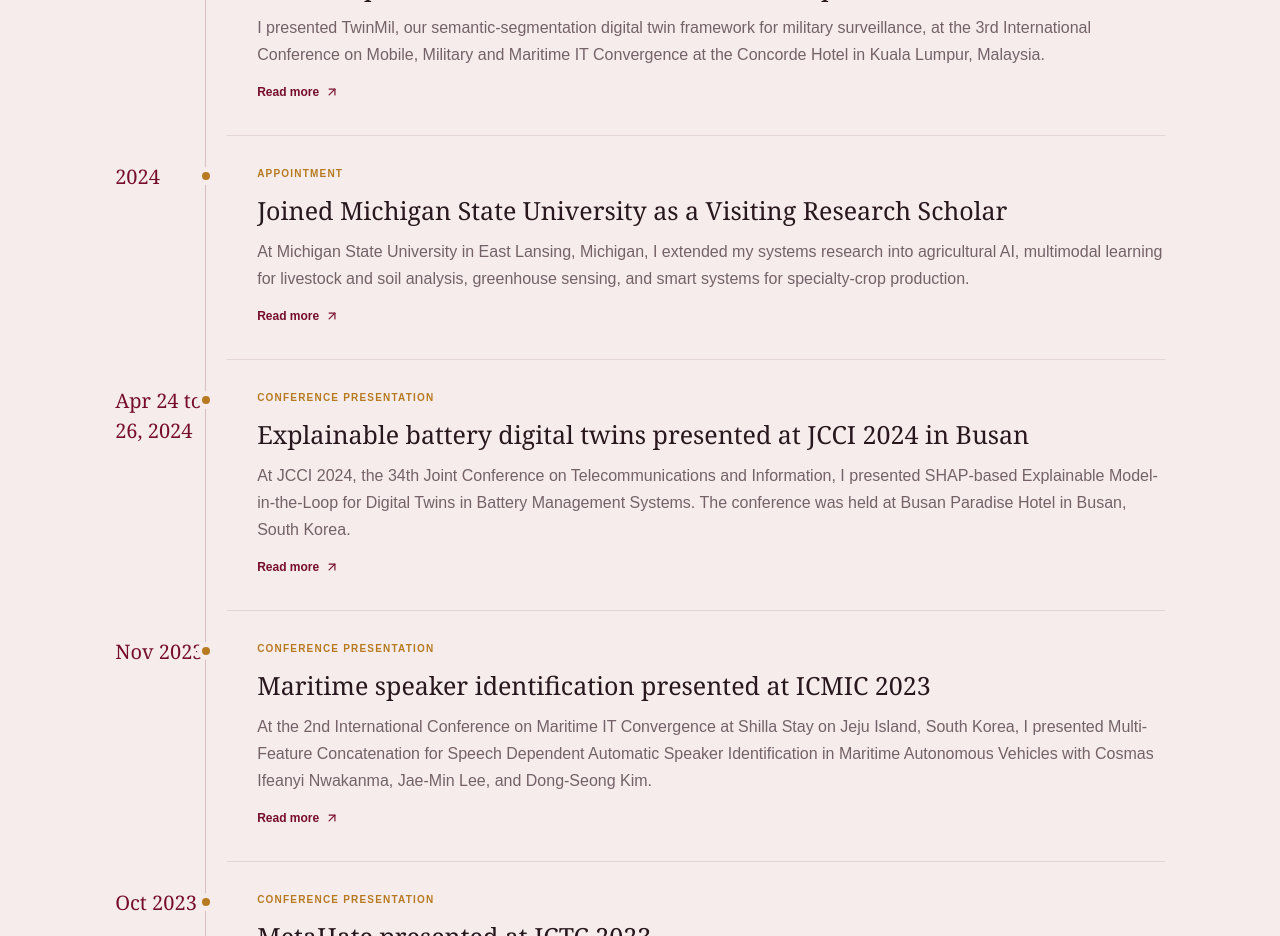
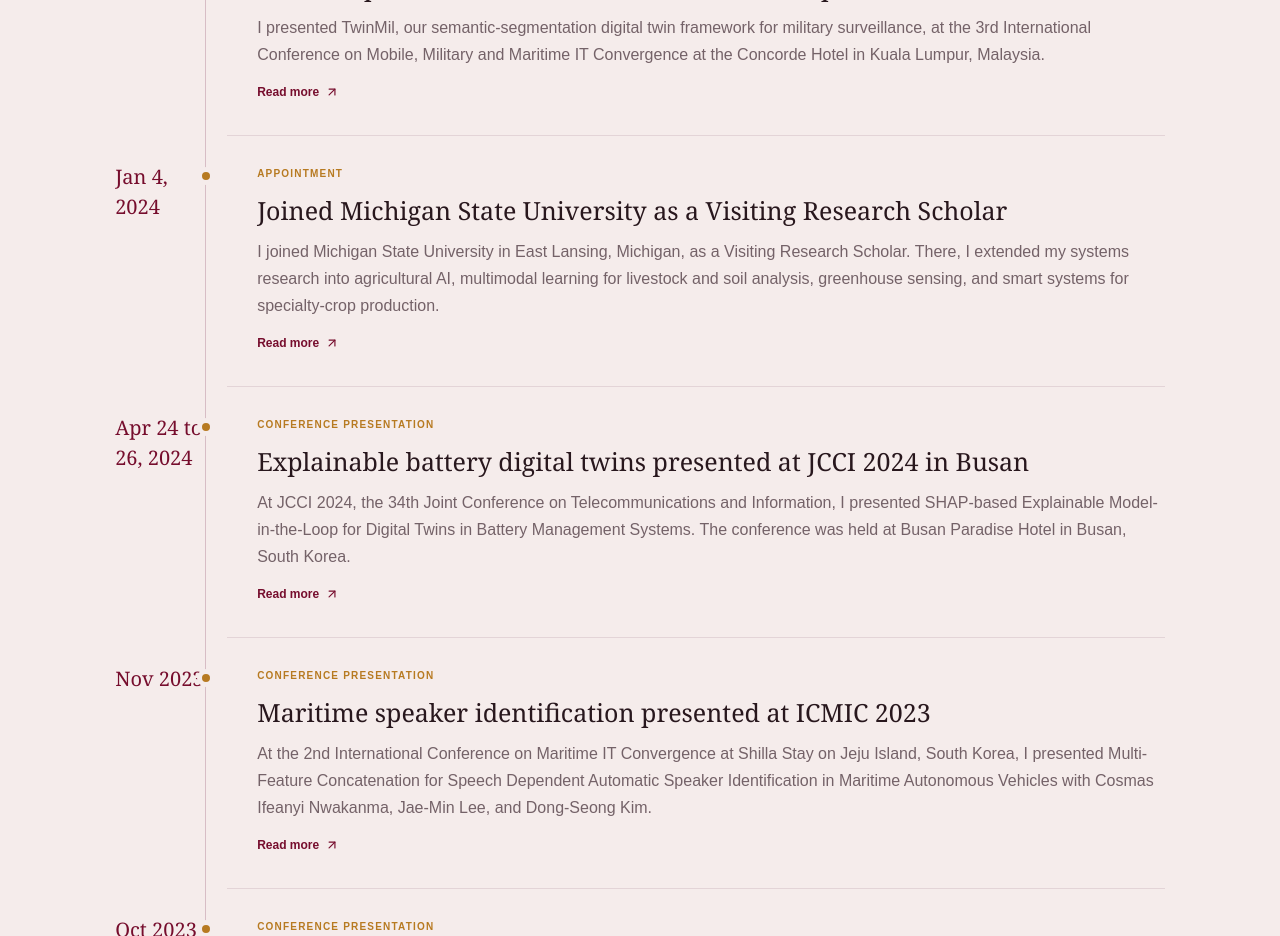
Before and after one commit to Judith989/judith-website-2026, a Next.js app: page /news in a window 1280 px wide. Shown: the part 3980-4916 px from the top of the page. Built offline with nearby package versions, Linux system fonts and the light colour scheme; no server answers.

Commit message:
Add exact MSU appointment date

```diff
--- a/app/cv/page.tsx
+++ b/app/cv/page.tsx
@@ -13,7 +13,7 @@ const education = [
 
 const appointments = [
   ["2025 to Present", "Distinguished Postdoctoral Fellow", "University of Wyoming"],
-  ["2024", "Visiting Research Scholar", "Michigan State University"],
+  ["Jan 4, 2024", "Visiting Research Scholar", "Michigan State University"],
   ["2022 to 2025", "Graduate Research Assistant", "Kumoh National Institute of Technology"],
   ["2019 to 2021", "Graduate Research and Teaching Assistant", "Kumoh National Institute of Technology"],
 ];
--- a/app/news/page.tsx
+++ b/app/news/page.tsx
@@ -44,7 +44,7 @@ const journey: NewsItem[] = [
   { date: "November 2024", category: "Conference", title: "KICS Fall Conference 2024 in South Korea", text: "I shared emerging digital-twin and intelligent-systems research with the Korean communications community, receiving technical feedback that helped connect the system architecture to practical deployment questions.", href: "/gallery" },
   { date: "October 2024", category: "Conference", title: "ICTC 2024 on Jeju Island, South Korea", text: "Our team presented two papers at the International Conference on Information and Communication Technology Convergence: EL-Alert for explainable military surveillance and a review of intrusion detection in MQTT-enabled IoT networks.", href: "https://doi.org/10.1109/ICTC62082.2024.10826893" },
   { date: "August 7 to 9, 2024", category: "Conference", title: "TwinMil presented at ICMIC 2024 in Kuala Lumpur", text: "I presented TwinMil, our semantic-segmentation digital twin framework for military surveillance, at the 3rd International Conference on Mobile, Military and Maritime IT Convergence at the Concorde Hotel in Kuala Lumpur, Malaysia.", href: "https://public.thinkonweb.com/sites/icmic2024" },
-  { date: "2024", category: "Appointment", title: "Joined Michigan State University as a Visiting Research Scholar", text: "At Michigan State University in East Lansing, Michigan, I extended my systems research into agricultural AI, multimodal learning for livestock and soil analysis, greenhouse sensing, and smart systems for specialty-crop production.", href: "/about" },
+  { date: "January 4, 2024", category: "Appointment", title: "Joined Michigan State University as a Visiting Research Scholar", text: "I joined Michigan State University in East Lansing, Michigan, as a Visiting Research Scholar. There, I extended my systems research into agricultural AI, multimodal learning for livestock and soil analysis, greenhouse sensing, and smart systems for specialty-crop production.", href: "/about" },
   { date: "April 24 to 26, 2024", category: "Conference presentation", title: "Explainable battery digital twins presented at JCCI 2024 in Busan", text: "At JCCI 2024, the 34th Joint Conference on Telecommunications and Information, I presented SHAP-based Explainable Model-in-the-Loop for Digital Twins in Battery Management Systems. The conference was held at Busan Paradise Hotel in Busan, South Korea.", href: "/gallery" },
   { date: "November 2023", category: "Conference presentation", title: "Maritime speaker identification presented at ICMIC 2023", text: "At the 2nd International Conference on Maritime IT Convergence at Shilla Stay on Jeju Island, South Korea, I presented Multi-Feature Concatenation for Speech Dependent Automatic Speaker Identification in Maritime Autonomous Vehicles with Cosmas Ifeanyi Nwakanma, Jae-Min Lee, and Dong-Seong Kim.", href: "https://www.researchgate.net/publication/373755841_Multi-Feature_Concatenation_for_Speech_Dependent_Automatic_Speaker_Identification_in_Maritime_Autonomous_Vehicles" },
   { date: "October 2023", category: "Conference presentation", title: "MetaHate presented at ICTC 2023", text: "At the 14th International Conference on Information and Communication Technology Convergence on Jeju Island, South Korea, I presented MetaHate: Text-based Hate Speech Detection for Metaverse Applications Using Deep Learning with Anthony Uchenna Eneh, Cosmas Ifeanyi Nwakanma, Jae-Min Lee, and Dong-Seong Kim.", href: "https://ieeexplore.ieee.org/document/10392437" },
--- a/app/page.tsx
+++ b/app/page.tsx
@@ -98,7 +98,7 @@ const projects = [
 const journey = [
   ["2025 to Present", "Distinguished Postdoctoral Fellow", "University of Wyoming"],
   ["2022 to 2025", "PhD, IT Convergence Engineering", "Kumoh National Institute of Technology"],
-  ["2024", "Visiting Research Scholar", "Michigan State University"],
+  ["Jan 4, 2024", "Visiting Research Scholar", "Michigan State University"],
   ["2019 to 2021", "MSc, Electronics Engineering", "Kumoh National Institute of Technology"],
   ["2014", "BEng, Petroleum Engineering", "Federal University of Technology, Owerri"],
 ];
```
